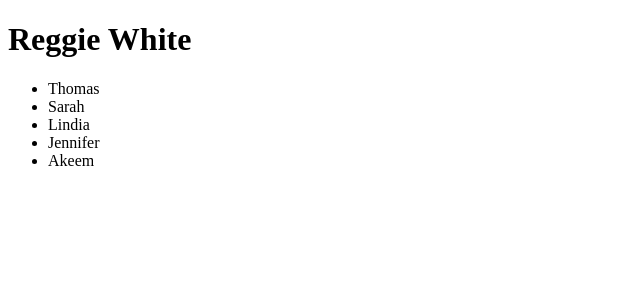
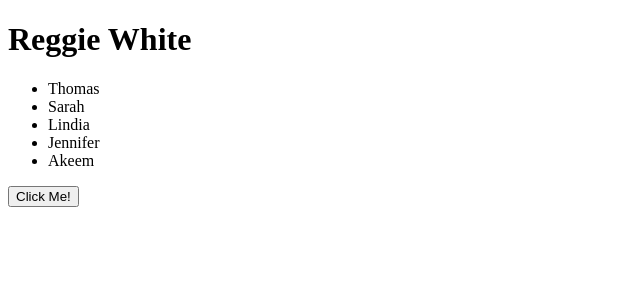
Before and after one commit to mekinleysaintvictor/React_Worksheets_2, a React (Create React App) app: page / in a window 1280 px wide. Shown: the top 300 px of the page, without its empty margins (0-640 px from the left). Built offline with nearby package versions, Linux system fonts and the light colour scheme.

Commit message:
Added alertuser component.

```diff
--- /dev/null
+++ b/src/components/AlertUser/AlertUser.jsx
@@ -0,0 +1,17 @@
+import React, { Component } from 'react';
+
+class AlertUser extends Component {
+    state = {  }
+
+    render() {
+        return (
+            <div>
+                <button onClick={() => this.props.buttonClick("devCodeCamp")}>
+                    Click Me!
+                </button>
+            </div>
+         );
+    }
+}
+
+export default AlertUser;
--- a/src/components/App.jsx
+++ b/src/components/App.jsx
@@ -1,6 +1,8 @@
 import React, { Component } from 'react';
 import DisplayName from './DisplayName/DisplayName';
 import NamesList from './NamesList/NamesList';
+import AlertUser from './AlertUser/AlertUser';
+
 
 class App extends Component {
     constructor(props) {
@@ -15,11 +17,16 @@ class App extends Component {
          }
     }
 
+    display(message) {
+        alert(message);
+    }
+
     render() {
         return (
             <div className="container-fluid">
-                <DisplayName firstName= {this.state.firstName} lastName= {this.state.lastName} />
-                <NamesList names= {this.names} />
+                <DisplayName firstName = {this.state.firstName} lastName= {this.state.lastName} />
+                <NamesList names = {this.names} />
+                <AlertUser buttonClick = {(message) => this.display(message)} />
             </div>
          );
     }
```
Also changed, not shown: src/components/AlertUser/AlertUser.css (added).
